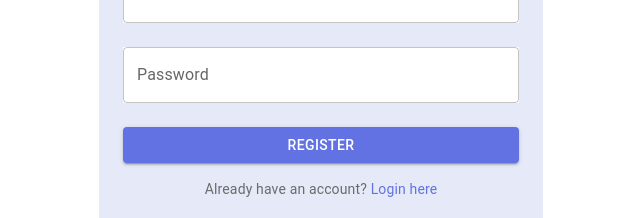
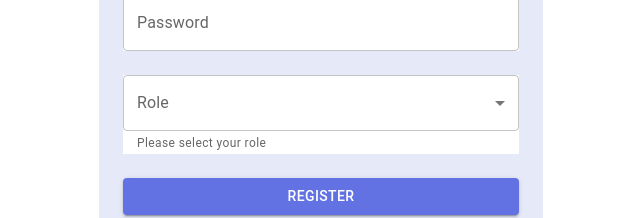
Before and after one commit to dannya123-blm/b00150058rwa, a Next.js app: page / in a window 1280 px wide. Shown: the part 481-699 px from the top of the page, without its empty margins (319-959 px from the left). Built offline with nearby package versions, Linux system fonts and the light colour scheme.

Commit message:
made it to where if the user registers they are set to their custom role, manager or custom, and when they log in, they will go to their designated dashboards, managerDashboard/customerDashboard

```diff
--- a/src/app/page.js
+++ b/src/app/page.js
@@ -3,6 +3,9 @@
 import { useState } from 'react';
 import { Box, Button, TextField, Typography, Link, Container } from '@mui/material';
 import Image from "next/image";
+import Select from '@mui/material/Select';
+import MenuItem from '@mui/material/MenuItem';
+
 
 export default function Register() {
     const [username, setUsername] = useState('');
@@ -10,6 +13,8 @@ export default function Register() {
     const [password, setPassword] = useState('');
     const [message, setMessage] = useState('');
     const [loading, setLoading] = useState(false);
+    const [role, setRole] = useState('');
+
 
     const handleSubmit = async (e) => {
         e.preventDefault();
@@ -22,7 +27,12 @@ export default function Register() {
                 headers: {
                     'Content-Type': 'application/json',
                 },
-                body: JSON.stringify({ username, email, password }),
+                body: JSON.stringify({
+                    username,
+                    email,
+                    password,
+                    role
+                }),
             });
 
             const data = await response.json();
@@ -33,6 +43,7 @@ export default function Register() {
                 setUsername('');
                 setEmail('');
                 setPassword('');
+                setRole('');
             } else {
                 setMessage(data.message || 'Registration failed');
             }
@@ -41,6 +52,7 @@ export default function Register() {
             setMessage('An error occurred. Please try again.');
         }
     };
+
 
     return (
         <Container maxWidth="xs" sx={{
@@ -95,6 +107,21 @@ export default function Register() {
                     margin="normal"
                     sx={{ bgcolor: 'white' }}
                 />
+                <TextField
+                    select
+                    label="Role"
+                    value={role}
+                    onChange={(e) => setRole(e.target.value)}
+                    helperText="Please select your role"
+                    fullWidth
+                    margin="normal"
+                    variant="outlined"
+                    sx={{ bgcolor: 'white' }}
+                    >
+                    <MenuItem value="manager">Manager</MenuItem>
+                    <MenuItem value="customer">Customer</MenuItem>
+                </TextField>
+
                 <Button
                     fullWidth
                     type="submit"
--- a/src/pages/api/login.js
+++ b/src/pages/api/login.js
@@ -17,9 +17,12 @@ export default async function handler(req, res) {
             return res.status(400).json({ success: false, message: 'Invalid credentials' });
         }
 
+                // In your login handler function after successful password verification:
         const isPasswordMatch = await bcrypt.compare(password, user.password);
-        if (!isPasswordMatch) {
-            return res.status(400).json({ success: false, message: 'Invalid credentials' });
+        if (isPasswordMatch) {
+            res.status(200).json({ success: true, message: 'Login successful', role: user.role });
+        } else {
+            res.status(400).json({ success: false, message: 'Invalid credentials' });
         }
 
         res.status(200).json({ success: true, message: 'Login successful' });
--- a/src/pages/api/register.js
+++ b/src/pages/api/register.js
@@ -6,13 +6,14 @@ export default async function handler(req, res) {
     if (req.method === 'POST') {
         try {
             const db = await connectToDatabase();
-            const { username, email, password } = req.body;
+            const { username, email, password, role } = req.body;
             const hashedPassword = await bcrypt.hash(password, 10);
 
             const result = await db.collection('Users').insertOne({
                 username,
                 email,
                 password: hashedPassword,
+                role
             });
 
             if (result.acknowledged) {
```
Also changed, not shown: src/app/login/page.js (+5 -3 lines).
